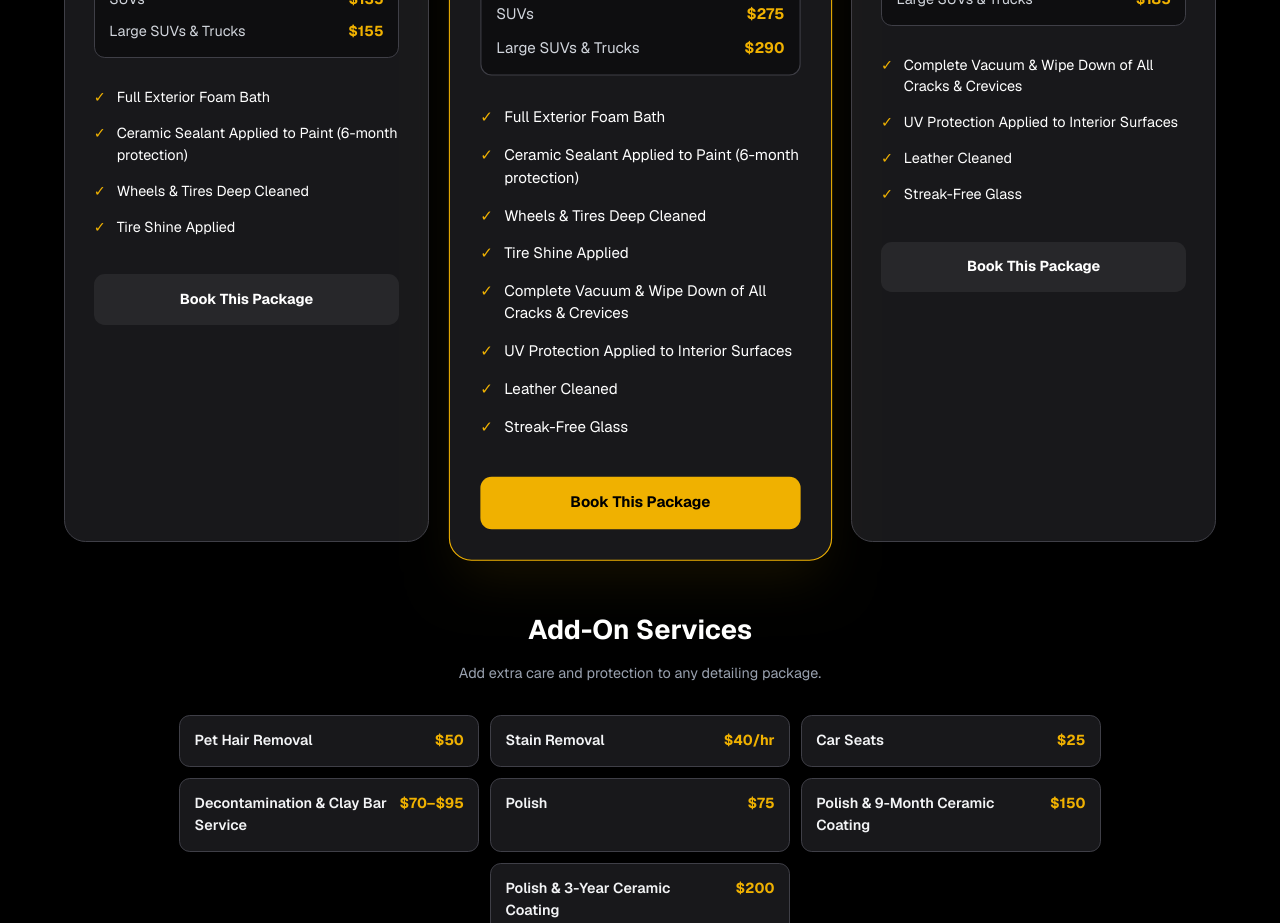
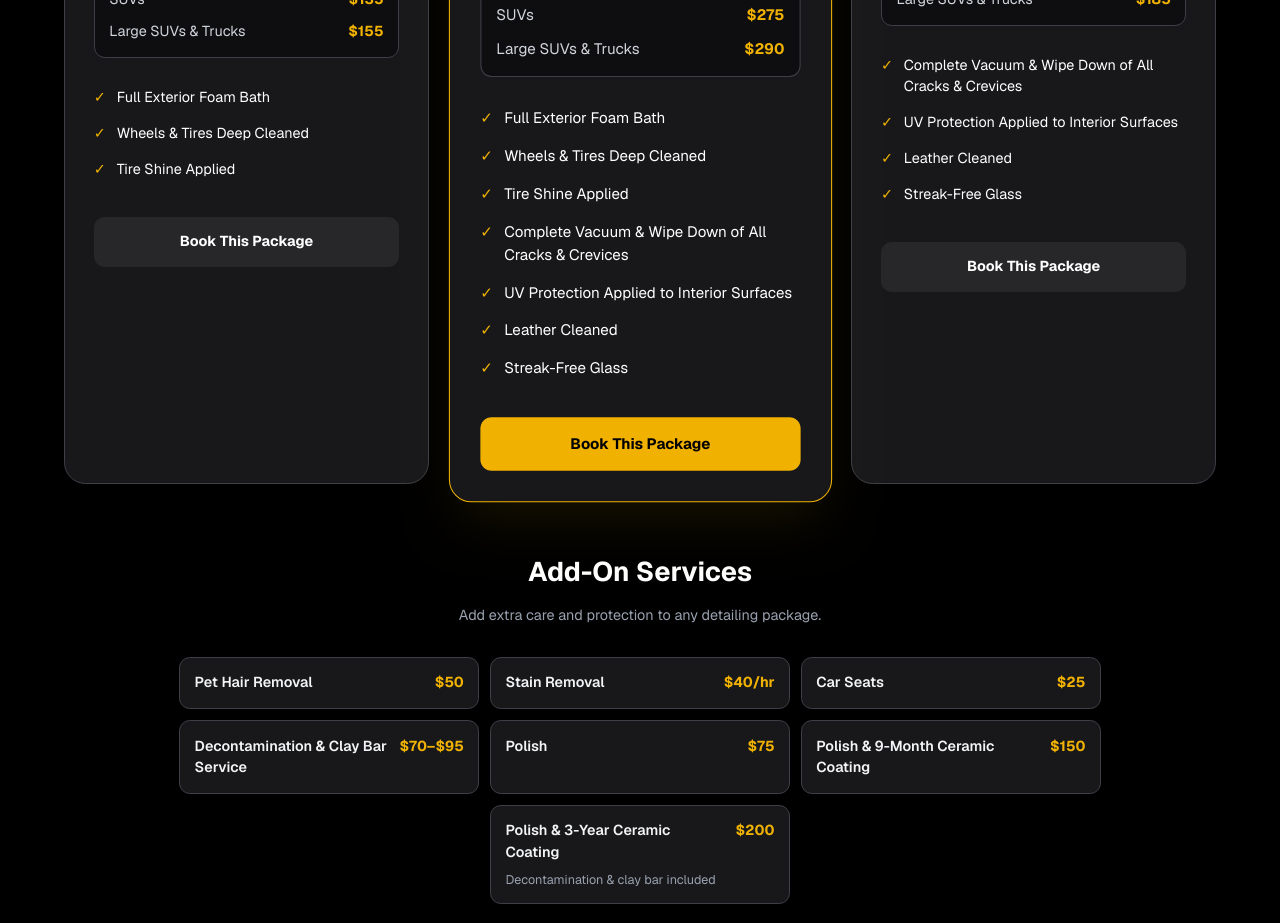
Before and after one commit to Natvibecodes/natflipswhips-website, a Next.js app: page / in a window 1280 px wide. Shown: the part 3080-4003 px from the top of the page. Built offline with nearby package versions, Linux system fonts and the light colour scheme.

Commit message:
update packages

```diff
--- a/app/components/Packages.tsx
+++ b/app/components/Packages.tsx
@@ -16,7 +16,6 @@
       ],
       features: [
         "Full Exterior Foam Bath",
-        "Ceramic Sealant Applied to Paint (6-month protection)",
         "Wheels & Tires Deep Cleaned",
         "Tire Shine Applied",
       ],
@@ -33,7 +32,6 @@
       ],
       features: [
         "Full Exterior Foam Bath",
-        "Ceramic Sealant Applied to Paint (6-month protection)",
         "Wheels & Tires Deep Cleaned",
         "Tire Shine Applied",
         "Complete Vacuum & Wipe Down of All Cracks & Crevices",
```
